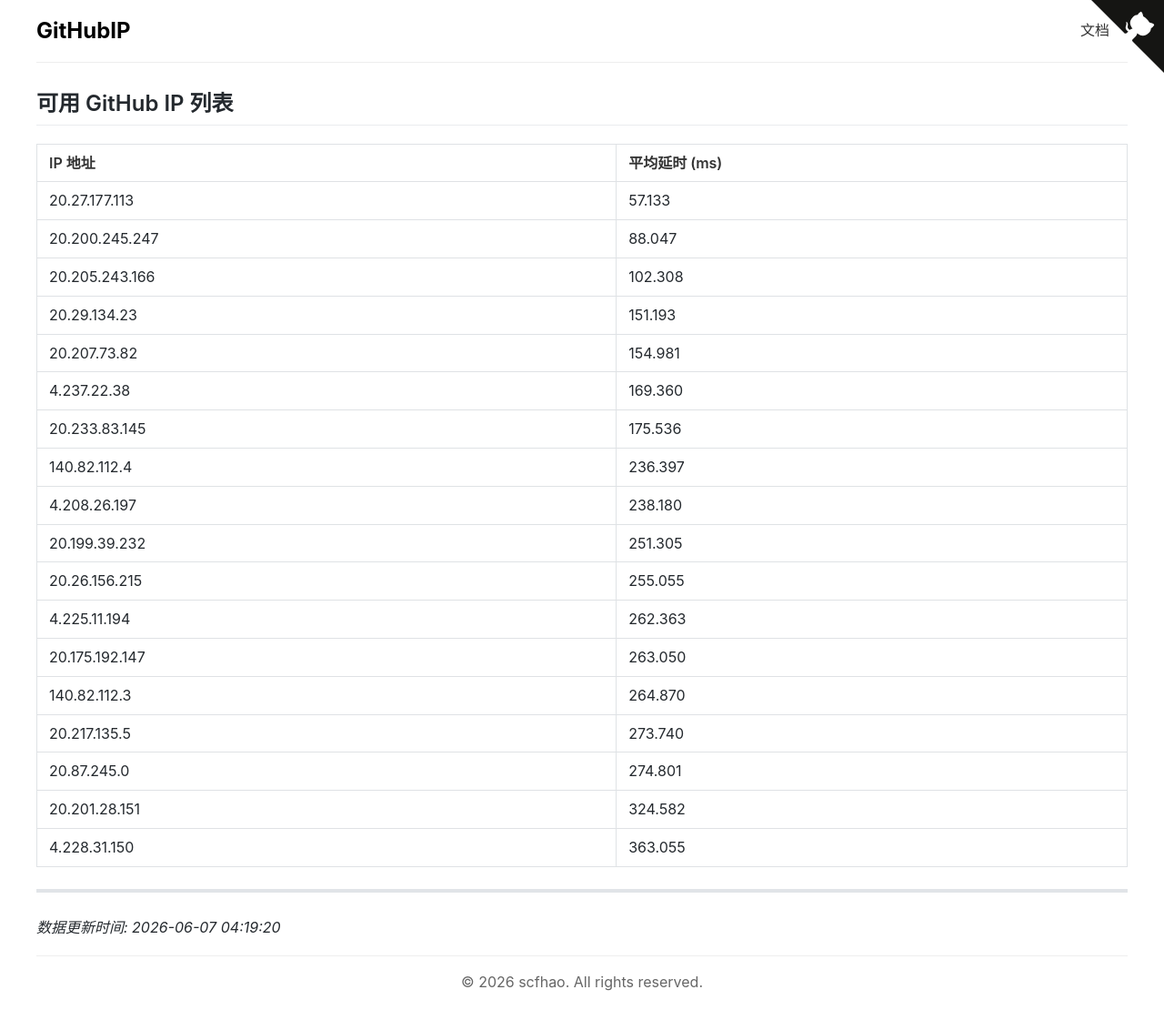
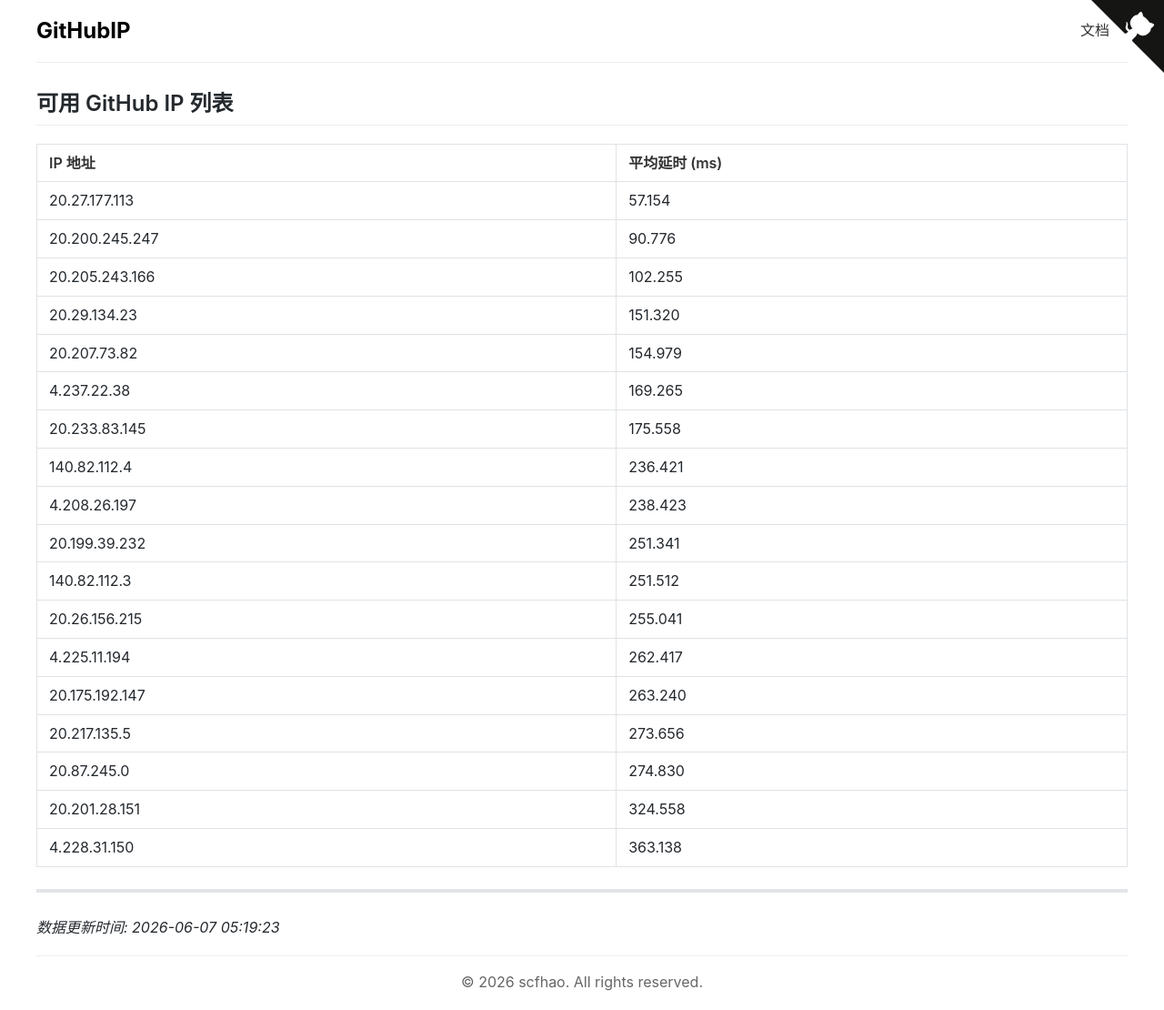
Before and after one commit to scfhao/GitHubIP, a Jekyll site: the page built from index.md, in a window 1280 px wide. Shown: the whole page at 91% size. Built offline with Jekyll 4.4.1, drawn with Linux system fonts in a browser that asks for light colours.

Commit message:
自动脚本执行 - 2026-06-07 05:19:23

```diff
--- a/index.md
+++ b/index.md
@@ -1,32 +1,32 @@
 ---
 layout: home
 title: GitHub IP 列表
-date: 2026-06-07 04:19:20
+date: 2026-06-07 05:19:23
 ---
 
 ## 可用 GitHub IP 列表
 
 | IP 地址 | 平均延时 (ms) |
 |---------|--------------|
-| 20.27.177.113 | 57.133 |
-| 20.200.245.247 | 88.047 |
-| 20.205.243.166 | 102.308 |
-| 20.29.134.23 | 151.193 |
-| 20.207.73.82 | 154.981 |
-| 4.237.22.38 | 169.360 |
-| 20.233.83.145 | 175.536 |
-| 140.82.112.4 | 236.397 |
-| 4.208.26.197 | 238.180 |
-| 20.199.39.232 | 251.305 |
-| 20.26.156.215 | 255.055 |
-| 4.225.11.194 | 262.363 |
-| 20.175.192.147 | 263.050 |
-| 140.82.112.3 | 264.870 |
-| 20.217.135.5 | 273.740 |
-| 20.87.245.0 | 274.801 |
-| 20.201.28.151 | 324.582 |
-| 4.228.31.150 | 363.055 |
+| 20.27.177.113 | 57.154 |
+| 20.200.245.247 | 90.776 |
+| 20.205.243.166 | 102.255 |
+| 20.29.134.23 | 151.320 |
+| 20.207.73.82 | 154.979 |
+| 4.237.22.38 | 169.265 |
+| 20.233.83.145 | 175.558 |
+| 140.82.112.4 | 236.421 |
+| 4.208.26.197 | 238.423 |
+| 20.199.39.232 | 251.341 |
+| 140.82.112.3 | 251.512 |
+| 20.26.156.215 | 255.041 |
+| 4.225.11.194 | 262.417 |
+| 20.175.192.147 | 263.240 |
+| 20.217.135.5 | 273.656 |
+| 20.87.245.0 | 274.830 |
+| 20.201.28.151 | 324.558 |
+| 4.228.31.150 | 363.138 |
 
 ---
 
-*数据更新时间: 2026-06-07 04:19:20*
+*数据更新时间: 2026-06-07 05:19:23*
```
